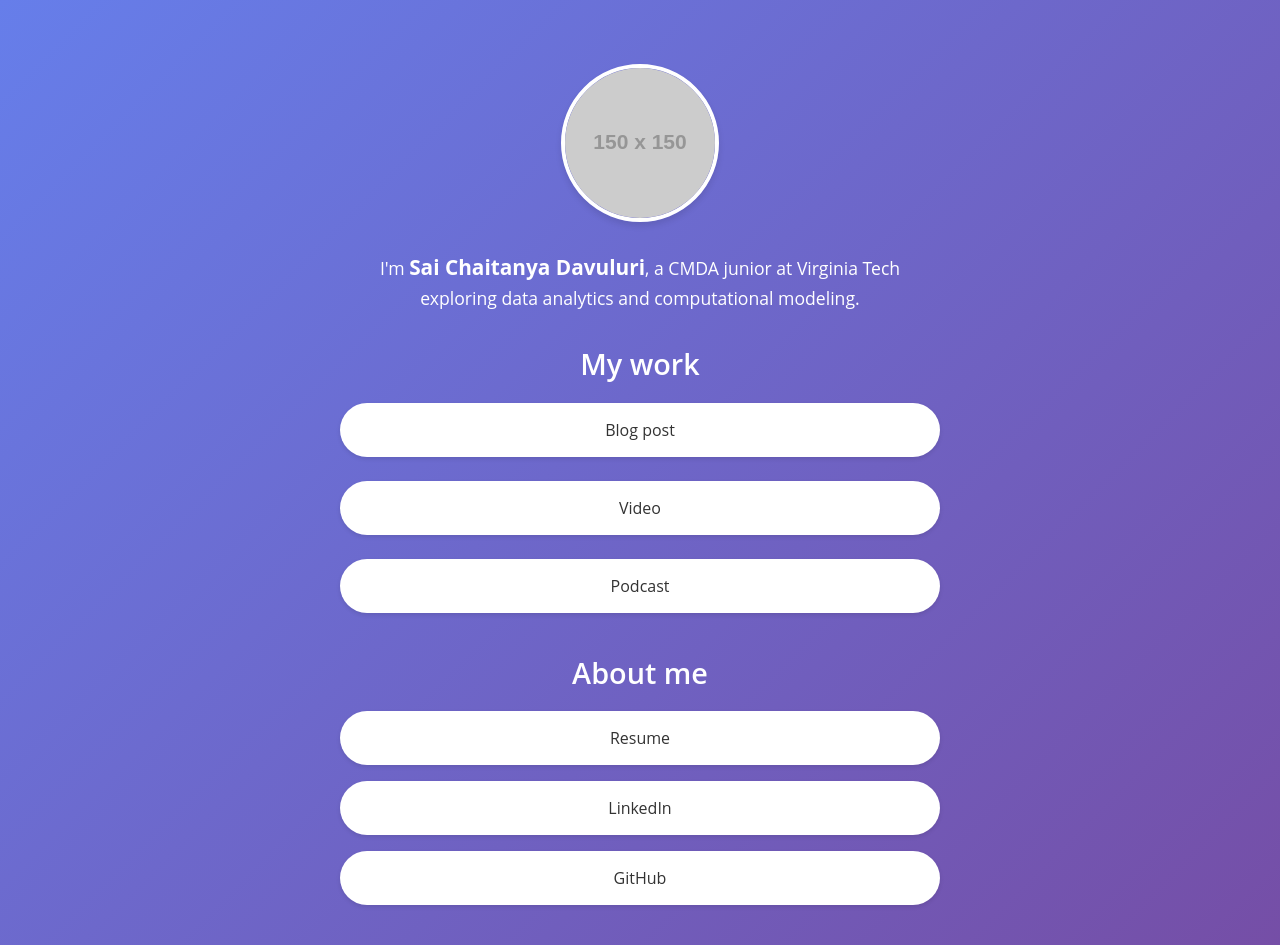
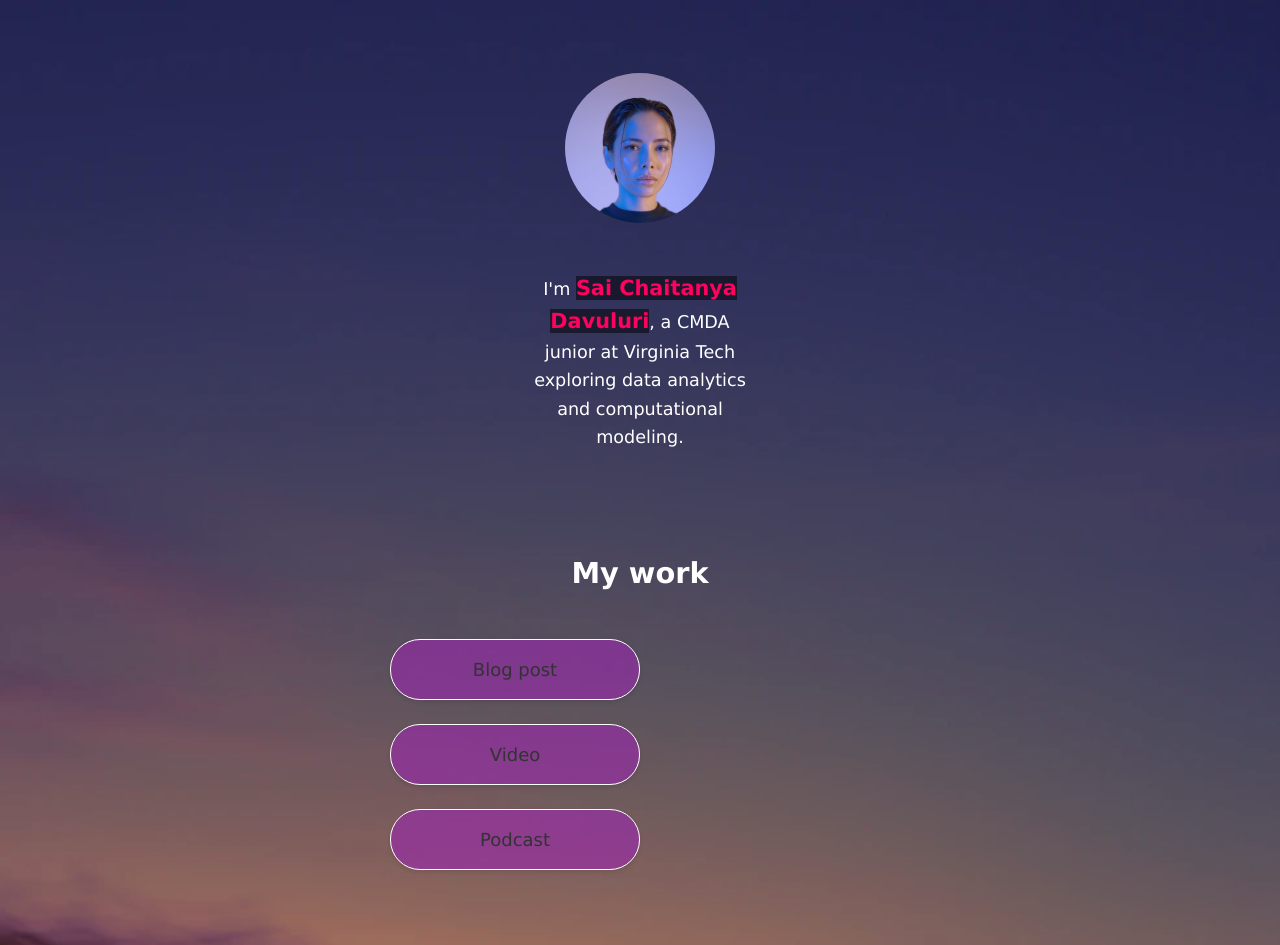
Before and after one commit to chaydavs/ENGL3844, a plain HTML site: page index.html in a window 1280 px wide. Shown: the top 945 px of the page. Drawn offline with Linux system fonts and the light colour scheme; placeholder pictures from the web are drawn by us.

Commit message:
Add images: profile picture and background image setup

```diff
--- a/index.html
+++ b/index.html
@@ -7,16 +7,9 @@
   <meta name="viewport" content="width=device-width, initial-scale=1" />
   <!-- Add your name below -->
   <title>Sai Chaitanya Davuluri</title>
+  <link rel="stylesheet" href="css/style.css">
   <style>
-    body {
-      font-family: 'Open Sans', sans-serif;
-      background: linear-gradient(135deg, #667eea 0%, #764ba2 100%);
-      margin: 0;
-      padding: 0;
-      min-height: 100vh;
-      display: flex;
-      flex-direction: column;
-    }
+    /* Background image is now handled by style.css */
 
     .container {
       max-width: 600px;
@@ -30,13 +23,7 @@
       margin-bottom: 1.5rem;
     }
 
-    .image-container img {
-      width: 150px;
-      height: 150px;
-      border-radius: 50%;
-      border: 4px solid white;
-      box-shadow: 0 4px 6px rgba(0, 0, 0, 0.1);
-    }
+    /* Image styles are now handled by style.css */
 
     .intro {
       text-align: center;
@@ -155,7 +142,7 @@
   <div class="container">
     <!-- Image and name container. Put your replacement photo—which you should crop to be square—in the images folder, then change the source attribute to images/yourportraitfilename.jpg -->
     <div class="image-container">
-      <img src="https://via.placeholder.com/150" alt="Portrait of Sai Chaitanya Davuluri">
+      <img src="images/portrait.jpg" alt="Portrait of Sai Chaitanya Davuluri">
     </div>
     <div class="intro">
       I'm <span class="name"><strong>Sai Chaitanya Davuluri</strong></span>, a CMDA junior at Virginia Tech exploring
```
